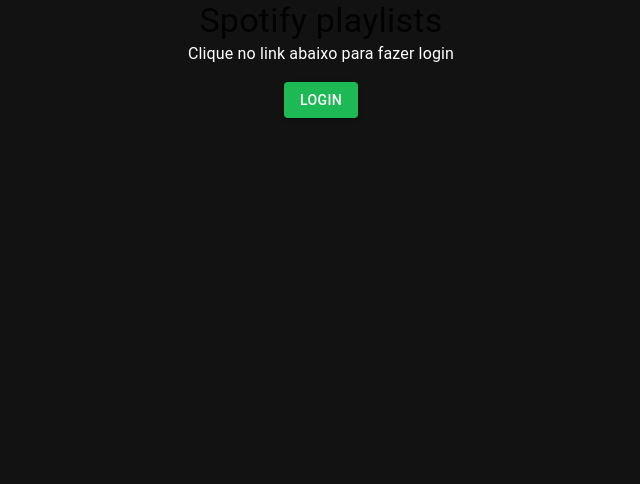
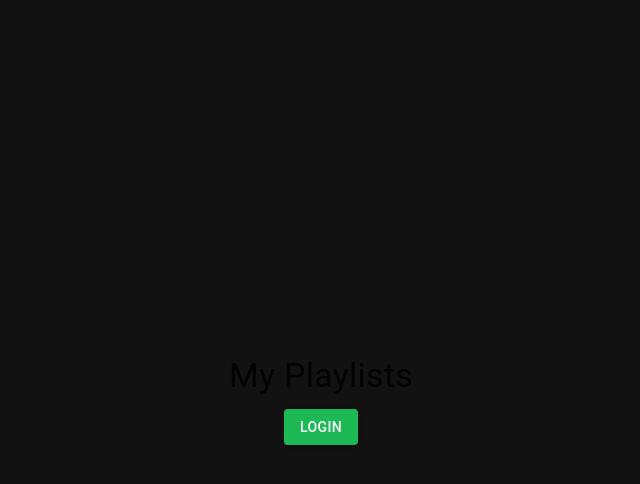
Before and after one commit to phelipetls/spotify-app, a React (Create React App) app: page /login in a window 1280 px wide. Shown: the top 484 px of the page, without its empty margins (319-959 px from the left). Built offline with nearby package versions, Linux system fonts and the light colour scheme.

Commit message:
Change LoginPage appearance

```diff
--- a/src/components/LoginPage.js
+++ b/src/components/LoginPage.js
@@ -1,26 +1,35 @@
 import React from "react";
 
 import { Grid, Typography, Link, Button } from "@material-ui/core";
-
 import { getAuthUrl } from "../utils/spotify-auth-url";
 
+import { makeStyles } from "@material-ui/core/styles";
+
+const useStyles = makeStyles(theme => ({
+  container: {
+    height: "100%"
+  }
+}));
+
 export function LoginPage() {
+  const classes = useStyles();
+
   const authUrl = getAuthUrl();
 
   return (
-    <Grid container alignItems="center" justify="center" direction="column">
-      <div>
-        <Typography align="center" variant="h4">
-          Spotify playlists
-        </Typography>
-
-        <Typography align="center" paragraph>
-          Clique no link abaixo para fazer login
-        </Typography>
-      </div>
+    <Grid
+      container
+      alignItems="center"
+      justify="center"
+      direction="column"
+      className={classes.container}
+    >
+      <Typography component="h1" variant="h4" gutterBottom>
+        My Playlists
+      </Typography>
 
       <Link href={authUrl}>
-        <Button variant="contained" color="primary">
+        <Button variant="contained" color="primary" data-testid="login-button">
           Login
         </Button>
       </Link>
```
Also changed, not shown: 1 other file (tests, documents, lock files or other folders).
